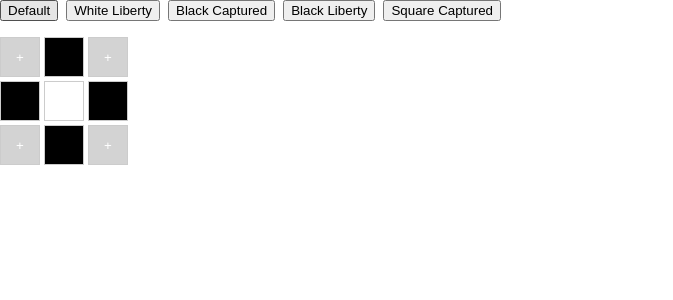
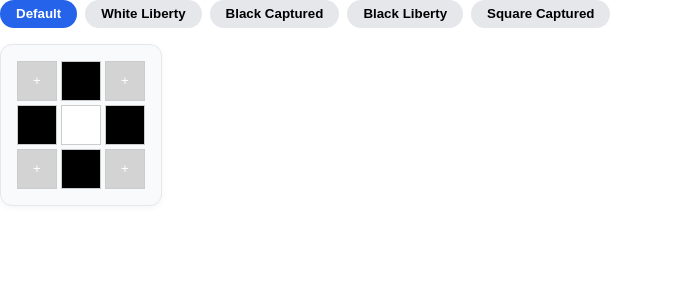
Before and after one commit to vertigojones/goban-checker, a React (Create React App) app: page / in a window 1280 px wide. Shown: the top 300 px of the page, without its empty margins (0-673 px from the left). Built offline with nearby package versions, Linux system fonts and the light colour scheme.

Commit message:
add more styles and make buttons active

```diff
--- a/src/components/GobanBoard.styles.ts
+++ b/src/components/GobanBoard.styles.ts
@@ -1,4 +1,13 @@
 import styled from "styled-components"
+
+export const BoardContainer = styled.div`
+  padding: 1rem;
+  background: #f9fafb;
+  border: 1px solid #e5e7eb;
+  border-radius: 12px;
+  box-shadow: 0 2px 6px rgba(0, 0, 0, 0.04);
+  display: inline-block;
+`
 
 export const Board = styled.div`
   display: flex;
@@ -18,8 +27,36 @@ export const Cell = styled.button<{ stone: Stone; selected: boolean }>`
     stone === "B" ? "black" : stone === "W" ? "white" : "lightgray"};
   color: ${({ stone }) => (stone === "W" ? "black" : "white")};
   border: ${({ selected }) => (selected ? "2px solid blue" : "1px solid #ccc")};
+  transition: all 0.2s ease-in-out;
+
+  &:hover {
+    filter: brightness(1.1);
+  }
 `
 
 export const Message = styled.p`
   margin-top: 1rem;
 `
+
+export const BoardSelector = styled.div`
+  margin-bottom: 1rem;
+  display: flex;
+  gap: 0.5rem;
+  flex-wrap: wrap;
+`
+
+export const BoardButton = styled.button<{ active: boolean }>`
+  padding: 0.4rem 1rem;
+  border-radius: 9999px;
+  border: none;
+  cursor: pointer;
+  font-weight: bold;
+  background-color: ${({ active }) => (active ? "#2563eb" : "#e5e7eb")};
+  color: ${({ active }) => (active ? "white" : "black")};
+
+  &:hover {
+    background-color: ${({ active }) => (active ? "#1d4ed8" : "#d1d5db")};
+  }
+
+  transition: background-color 0.2s ease;
+`
--- a/src/components/GobanBoard.tsx
+++ b/src/components/GobanBoard.tsx
@@ -7,7 +7,15 @@ import {
   blackGroupWithLiberty,
   squareGroupSurrounded,
 } from "../mocks/boards"
-import { Board, Row, Cell, Message } from "./GobanBoard.styles"
+import {
+  BoardContainer,
+  Board,
+  Row,
+  Cell,
+  Message,
+  BoardSelector,
+  BoardButton,
+} from "./GobanBoard.styles"
 
 // Allow an optional custom board to be passed in as a prop
 interface GobanBoardProps {
@@ -15,7 +23,6 @@ interface GobanBoardProps {
 }
 
 const GobanBoard: React.FC<GobanBoardProps> = ({ board: externalBoard }) => {
-  // Boards to choose from (for UI preview/demo only)
   const boardOptions: Record<string, Stone[][]> = {
     Default: defaultBoard,
     "White Liberty": boardWithLiberty,
@@ -24,12 +31,11 @@ const GobanBoard: React.FC<GobanBoardProps> = ({ board: externalBoard }) => {
     "Square Captured": squareGroupSurrounded,
   }
 
-  // Active board state (used in UI)
   const [board, setBoard] = useState<Stone[][]>(externalBoard || defaultBoard)
   const [selected, setSelected] = useState<[number, number] | null>(null)
   const [captured, setCaptured] = useState<boolean | null>(null)
+  const [activeLabel, setActiveLabel] = useState<string>("Default")
 
-  // Ensure board updates when test prop is provided
   useEffect(() => {
     if (externalBoard) {
       setBoard(externalBoard)
@@ -38,33 +44,36 @@ const GobanBoard: React.FC<GobanBoardProps> = ({ board: externalBoard }) => {
     }
   }, [externalBoard])
 
-  // Handle user click on a board cell
   const handleClick = (x: number, y: number) => {
     setSelected([x, y])
     setCaptured(isTaken(board, x, y))
   }
 
-  // Handle board selection from the UI (demo mode only)
   const handleBoardSwitch = (label: string) => {
     setBoard(boardOptions[label])
     setSelected(null)
     setCaptured(null)
+    setActiveLabel(label)
   }
 
   return (
     <div>
-      {/* Show board buttons only if not using test prop */}
       {!externalBoard && (
-        <div style={{ marginBottom: "1rem", display: "flex", gap: "0.5rem" }}>
+        <BoardSelector>
           {Object.keys(boardOptions).map((label) => (
-            <button key={label} onClick={() => handleBoardSwitch(label)}>
+            <BoardButton
+              key={label}
+              onClick={() => handleBoardSwitch(label)}
+              active={label === activeLabel}
+            >
               {label}
-            </button>
+            </BoardButton>
           ))}
-        </div>
+        </BoardSelector>
       )}
 
-      {/* Render the board as rows of buttons */}
+      {/* Board UI */}
+      <BoardContainer>
         <Board>
           {board.map((row, y) => (
             <Row key={y}>
@@ -84,8 +93,8 @@ const GobanBoard: React.FC<GobanBoardProps> = ({ board: externalBoard }) => {
             </Row>
           ))}
         </Board>
+      </BoardContainer>
 
-      {/* Show capture status after a stone is selected */}
       {selected && (
         <Message data-testid="capture-message">
           Stone at ({selected[0]}, {selected[1]}) is{" "}
```
Also changed, not shown: src/utils/getCellStyle.ts (deleted, +0 -11 lines). Lines whose indentation alone changed are shown as unchanged.
